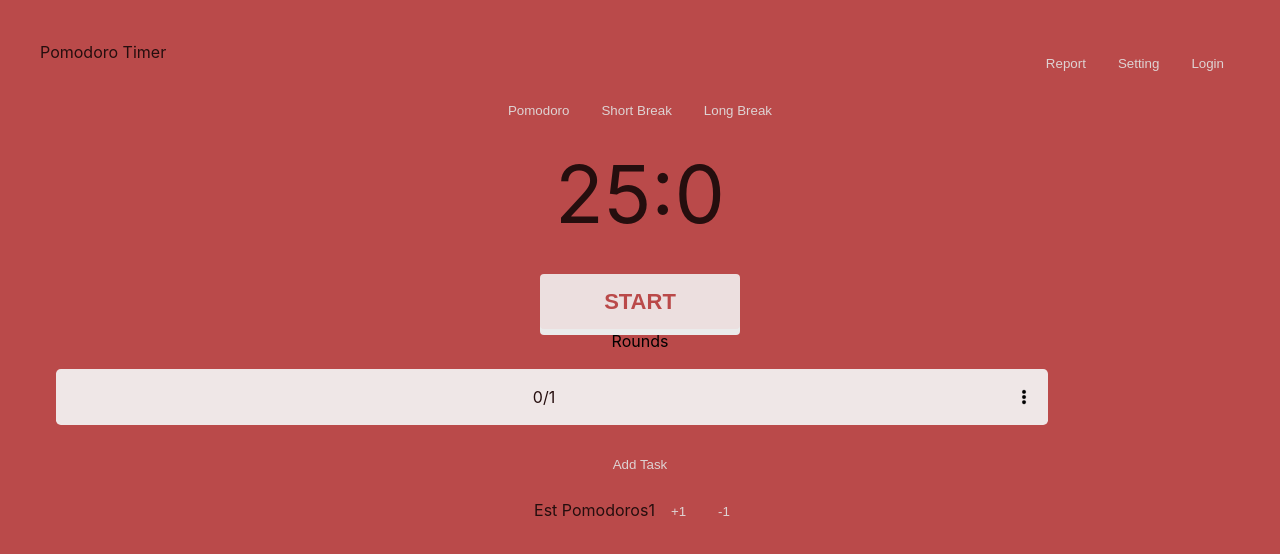
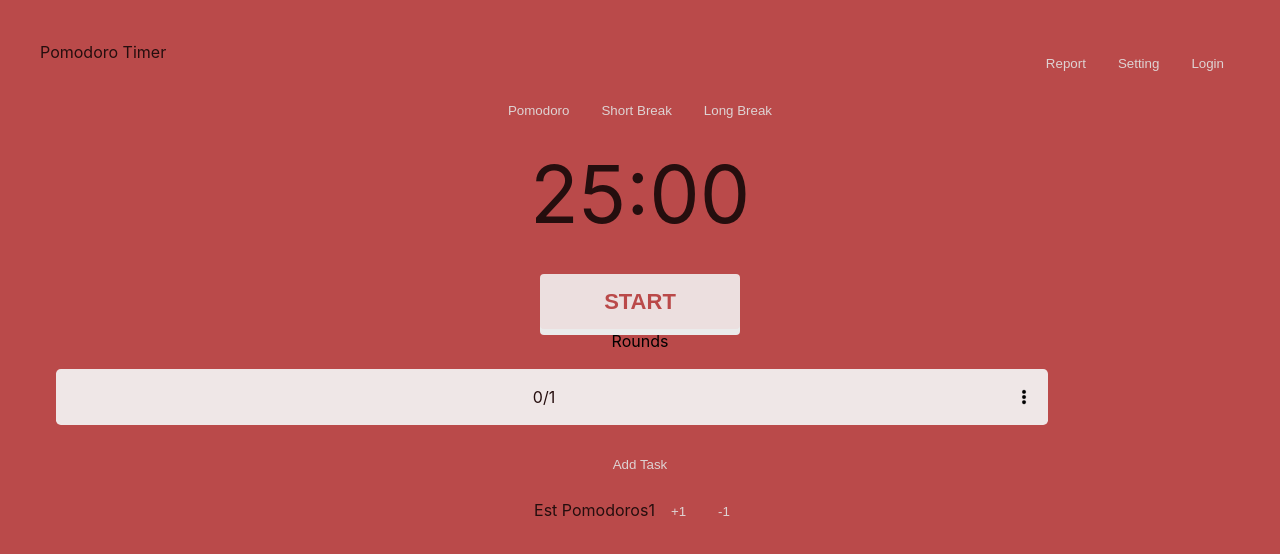
Before and after one commit to missatrox44/pomodoro-clock, a React (Vite) app: page / in a window 1280 px wide. Shown: the top 554 px of the page. Built offline with nearby package versions, Linux system fonts and the light colour scheme.

Commit message:
Got the formatting down! I think! Ended fixing a few bugs, and creating a separate function for formatting the time string called formatTime(). Time is now passed around as minutes, and converted at the last moment into seconds, and then formatted from seconds to a time string by formatTime().

```diff
--- a/src/components/TimerContainer.jsx
+++ b/src/components/TimerContainer.jsx
@@ -2,7 +2,6 @@ import React from 'react';
 import { useState, useEffect } from 'react';
 import TimerControls from './TimerControls';
 import Rounds from './Rounds';
-
 
 function TimerContainer() {
   const [timeLeft, setTimeLeft] = useState(25*60);
@@ -18,15 +17,21 @@ function TimerContainer() {
       return () => {clearInterval(timer)}
   }, [timerRunning]);
 
-
   function countdownHandler () {
     setTimerRunning(true);
   }
 
-  function onStartingTimeChange(seconds) {
+  function onStartingTimeChange(minutes) {
     setTimerRunning(false);
+    const seconds = minutes * 60;
     setTimeLeft(seconds);
   }
+
+function formatTime(timeLeft) {
+const minutes = Math.floor(timeLeft/60);
+const seconds = ((timeLeft%60).toString()).padEnd(2,0);
+  return `${minutes}:${seconds}`;
+}
 
   return (
     <div className='TimerContainer'>
@@ -35,7 +40,7 @@ function TimerContainer() {
       <button onClick={() => onStartingTimeChange(5)}>Short Break</button>
       <button onClick={() => onStartingTimeChange(15)}>Long Break</button>
     </div>
-    <span className='clock-readout'>{ `${Math.ceil(timeLeft/60)}:${timeLeft%60}` }</span>
+    <span className='clock-readout'>{ (formatTime(timeLeft)).padStart(2,'0') }</span>
     <div>
       <button className='start-button' onClick={() => countdownHandler()}>START</button>
 
```
